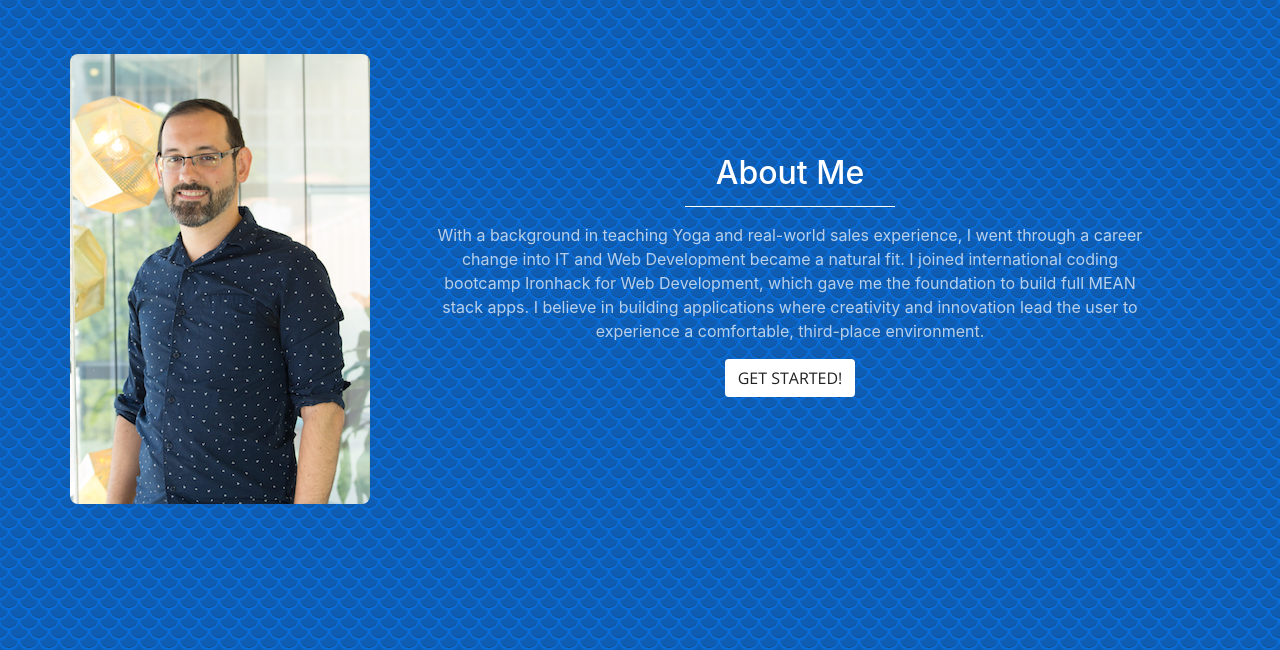
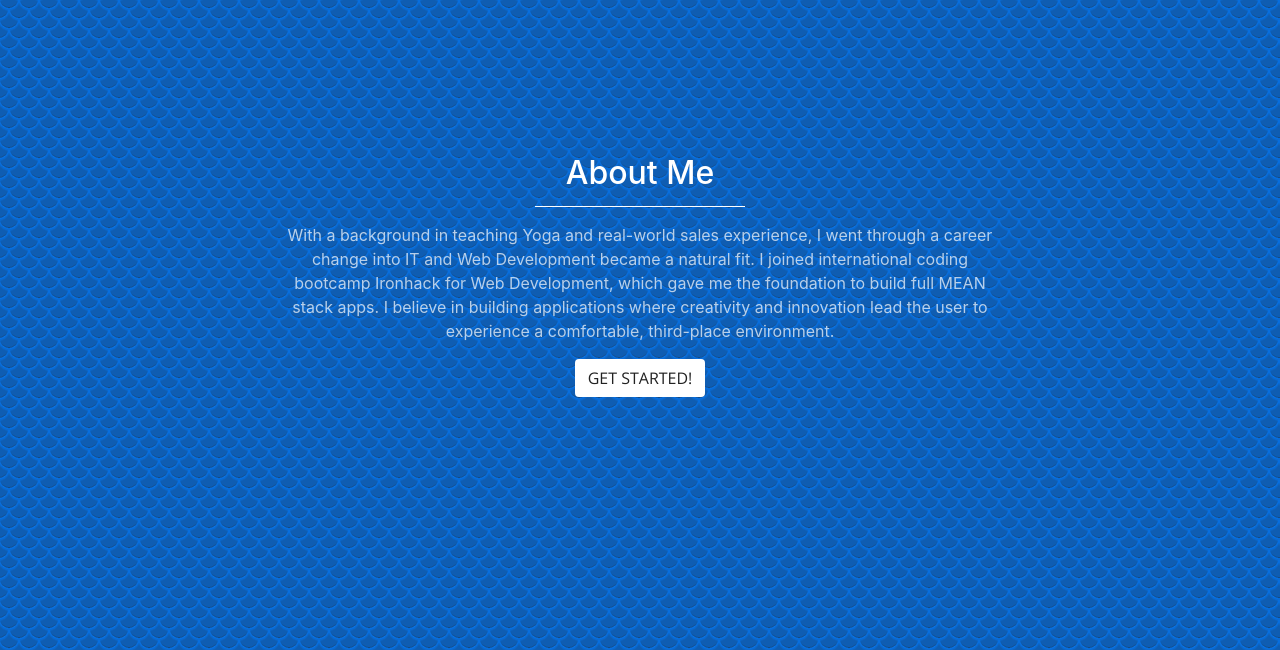
Before and after one commit to LeyLine/portfolio, a website with bundled scripts: page index.html in a window 1280 px wide. Shown: the part 802-1452 px from the top of the page. Built offline with nearby package versions, Linux system fonts and the light colour scheme.

Commit message:
pages isnt

```diff
--- a/index.html
+++ b/index.html
@@ -71,7 +71,6 @@
     <section class="bg-primary" id="about">
       <div class="container">
         <div class="row">
-          <img class="me" src="img/Adrian.jpg" alt="me">
 
           <div class="col-lg-8 mx-auto text-center">
             <h2 class="section-heading text-white">About Me</h2>
```
